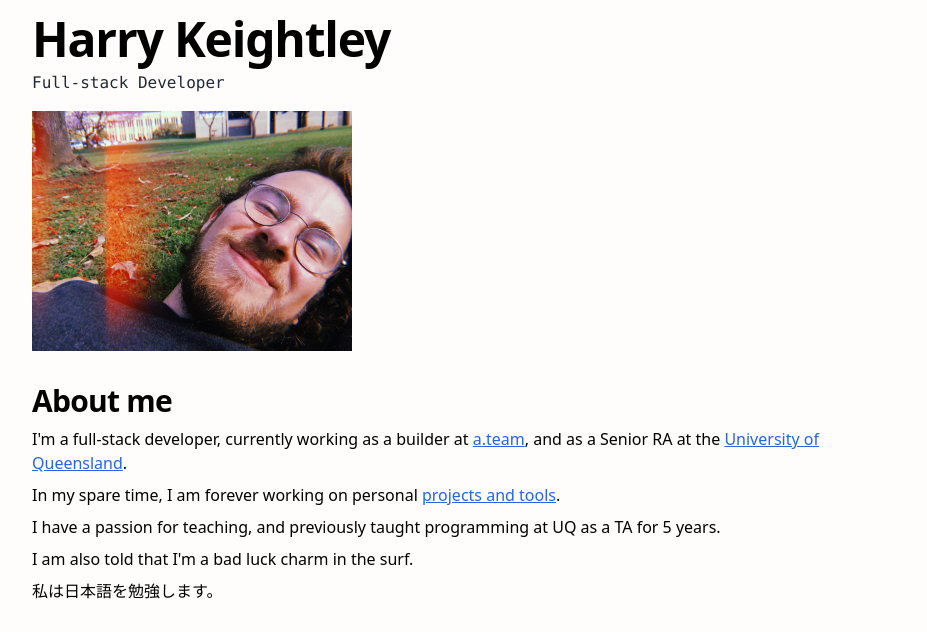
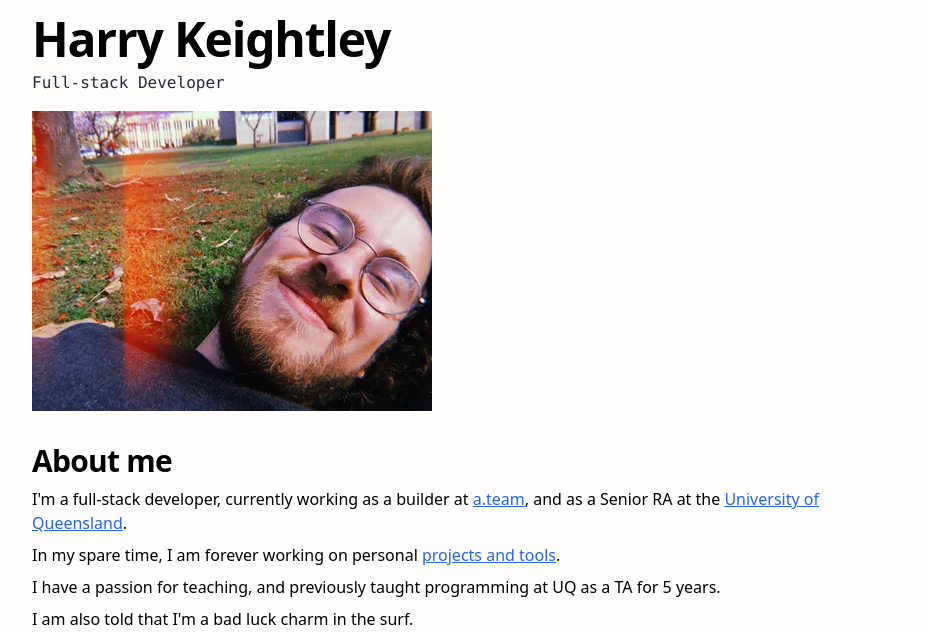
Before and after one commit to harrykeightley/hk, an Astro site: page / in a window 1280 px wide. Shown: the part 156-788 px from the top of the page, without its empty margins (176-1103 px from the left). Built offline with nearby package versions, Linux system fonts and the light colour scheme; Astro itself is replaced by a stand-in of ours.

Commit message:
Reduce main image size and make webp

```diff
--- a/src/pages/index.astro
+++ b/src/pages/index.astro
@@ -11,8 +11,8 @@ This is where he puts content so that he doesn't forget`
   <div class="space-y-8">
     <section>
       <h1>Harry Keightley</h1>
-      <p class="subtitle mt-2">Full-stack Developer
-      <img alt="Harry inna field" src="/harry.jpg" class="mt-4 w-80"/>
+      <p class="subtitle mt-2">Full-stack Developer</p>
+      <img alt="Harry inna field" src="/harry.webp" class="mt-4"/>
     </section>
 
     <section>
```
Also changed, not shown: public/harry.jpg (deleted), public/harry.webp (added).
